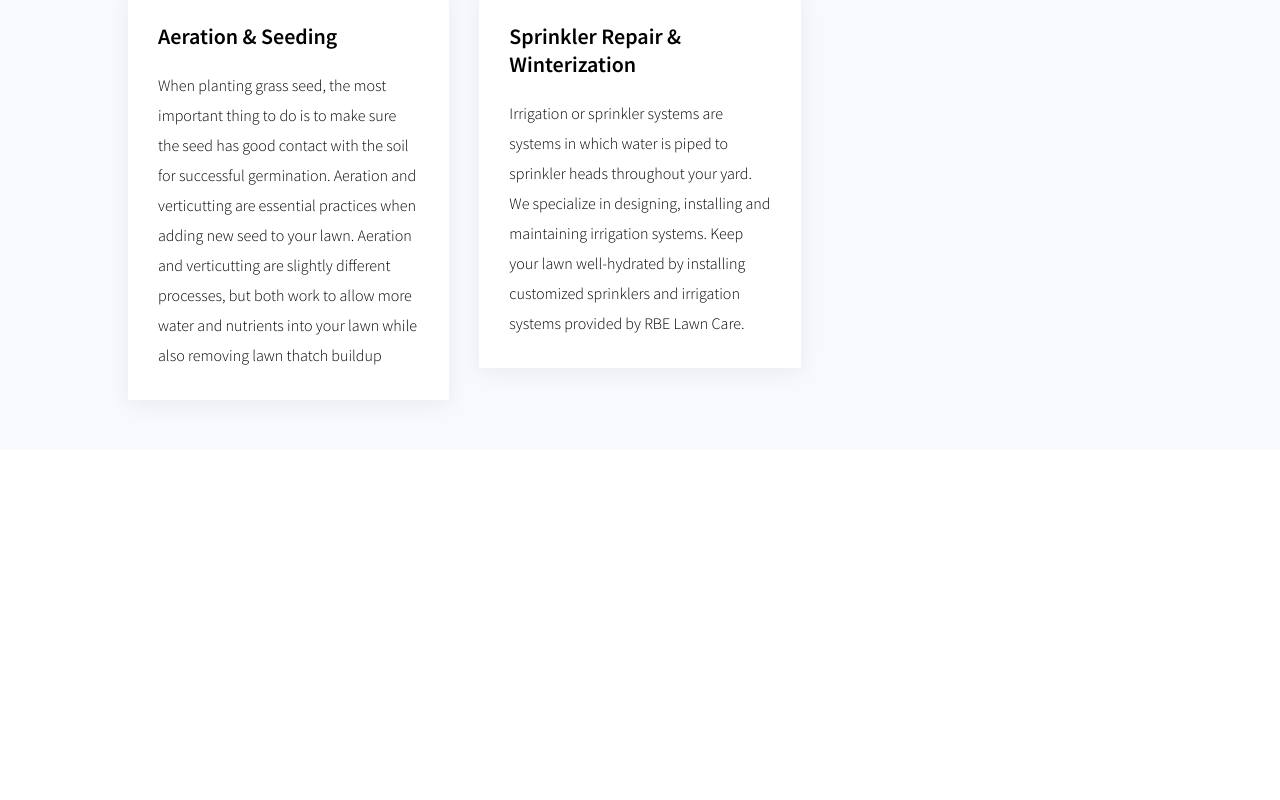
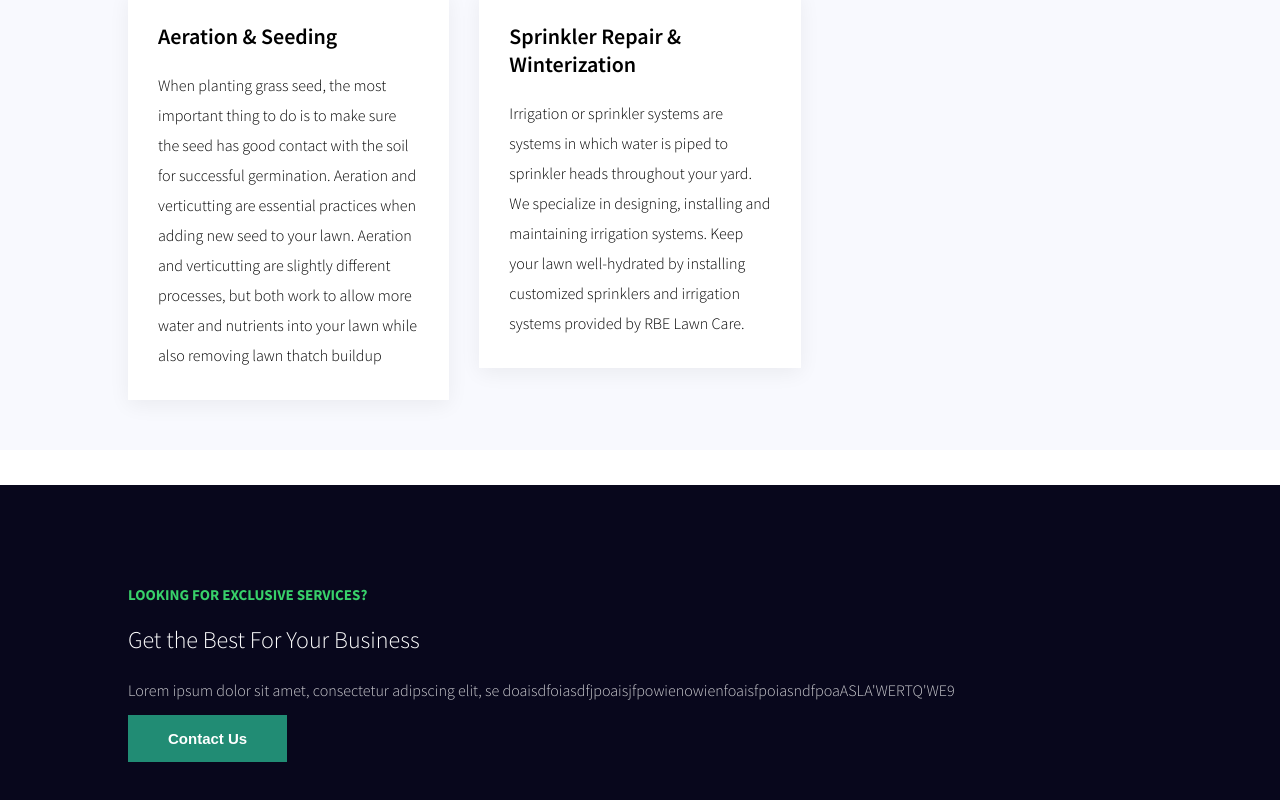
Before and after one commit to chanqoDev/React_KS_lawnding_page, a React (Create React App) app: page / in a window 1280 px wide. Shown: the part 3347-4147 px from the top of the page. Before the commit the page ends 3797 px from the top, so only its background shows below. Built offline with nearby package versions, Linux system fonts and the light colour scheme.

Commit message:
Create: wrapper component and cta buttn

```diff
--- /dev/null
+++ b/src/components/home/Wrapper.jsx
@@ -0,0 +1,31 @@
+import React from "react";
+
+const Wrapper = () => {
+  const DataTransfer = [
+    {
+      title: "LOOKING FOR EXCLUSIVE SERVICES? ",
+      heading: "Get the Best For Your Business",
+      desc: "Lorem ipsum dolor sit amet, consectetur adipscing elit, se doaisdfoiasdfjpoaisjfpowienowienfoaisfpoiasndfpoaASLA'WERTQ'WE9",
+    },
+  ];
+  return (
+    <>
+      <section className="branding wrapper">
+        <div className="container">
+          {DataTransfer.map((val) => {
+            return (
+              <div className="box">
+                <h3>{val.title}</h3>
+                <h2>{val.heading}</h2>
+                <p>{val.desc}</p>
+                <button className="primary-btn"> Contact Us </button>
+              </div>
+            );
+          })}
+        </div>
+      </section>
+    </>
+  );
+};
+
+export default Wrapper;
--- a/src/components/pageContent/HomePages.jsx
+++ b/src/components/pageContent/HomePages.jsx
@@ -3,6 +3,7 @@
 import Branding from "../home/Branding";
 import Home from "../home/homes/Home";
 import Service from "../home/services/Service";
+import Wrapper from "../home/Wrapper";
 
 const HomePages = () => {
   return (
@@ -11,6 +12,7 @@
       <Branding />
       <About />
       <Service />
+      <Wrapper />
     </>
   );
 };
```
